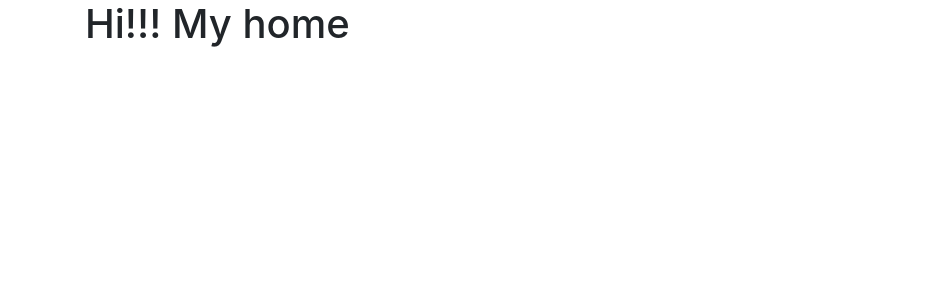
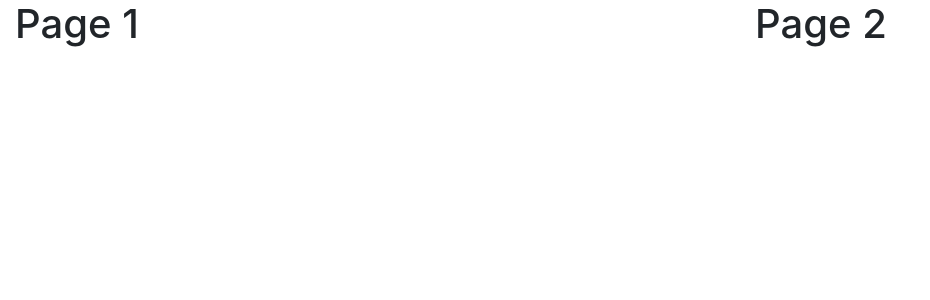
Before and after one commit to wjfondao/challengecode_one, a Nuxt app in the folder challenge_one/: page /home in a window 1280 px wide. Shown: the top 300 px of the page, without its empty margins (0-930 px from the left). Built offline with nearby package versions, Linux system fonts and the light colour scheme.

Commit message:
update home.vue

```diff
--- a/challenge_one/pages/home.vue
+++ b/challenge_one/pages/home.vue
@@ -1,5 +1,10 @@
 <template>
-    <div class="container">
-        <h1>Hi!!!  My home</h1>
+    <div class="container row">
+        <div class="col-xl-8">
+            <h1>Page 1</h1>
+        </div>
+        <div class="col-xl-4">
+            <h1>Page 2</h1>
+        </div>
     </div>
 </template>
```
